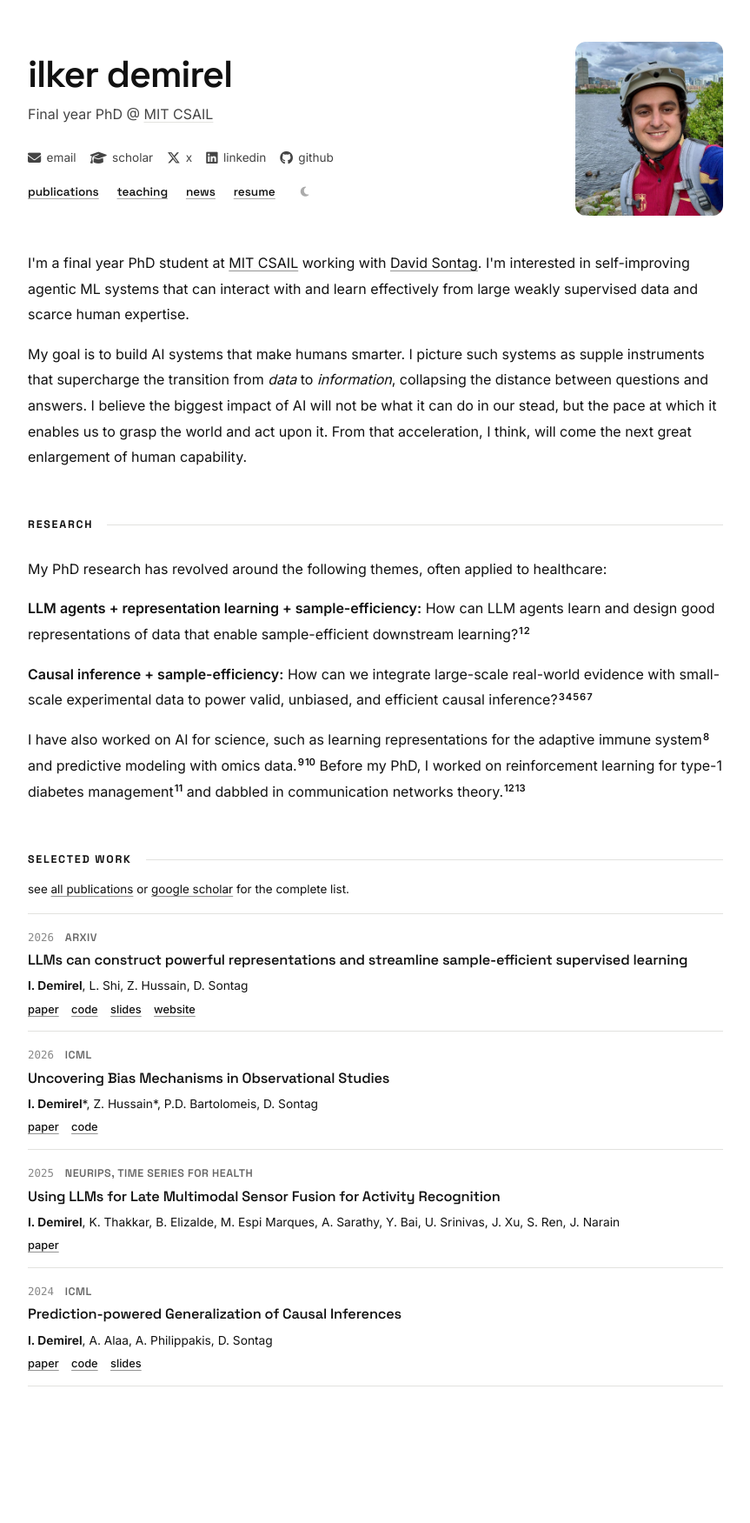
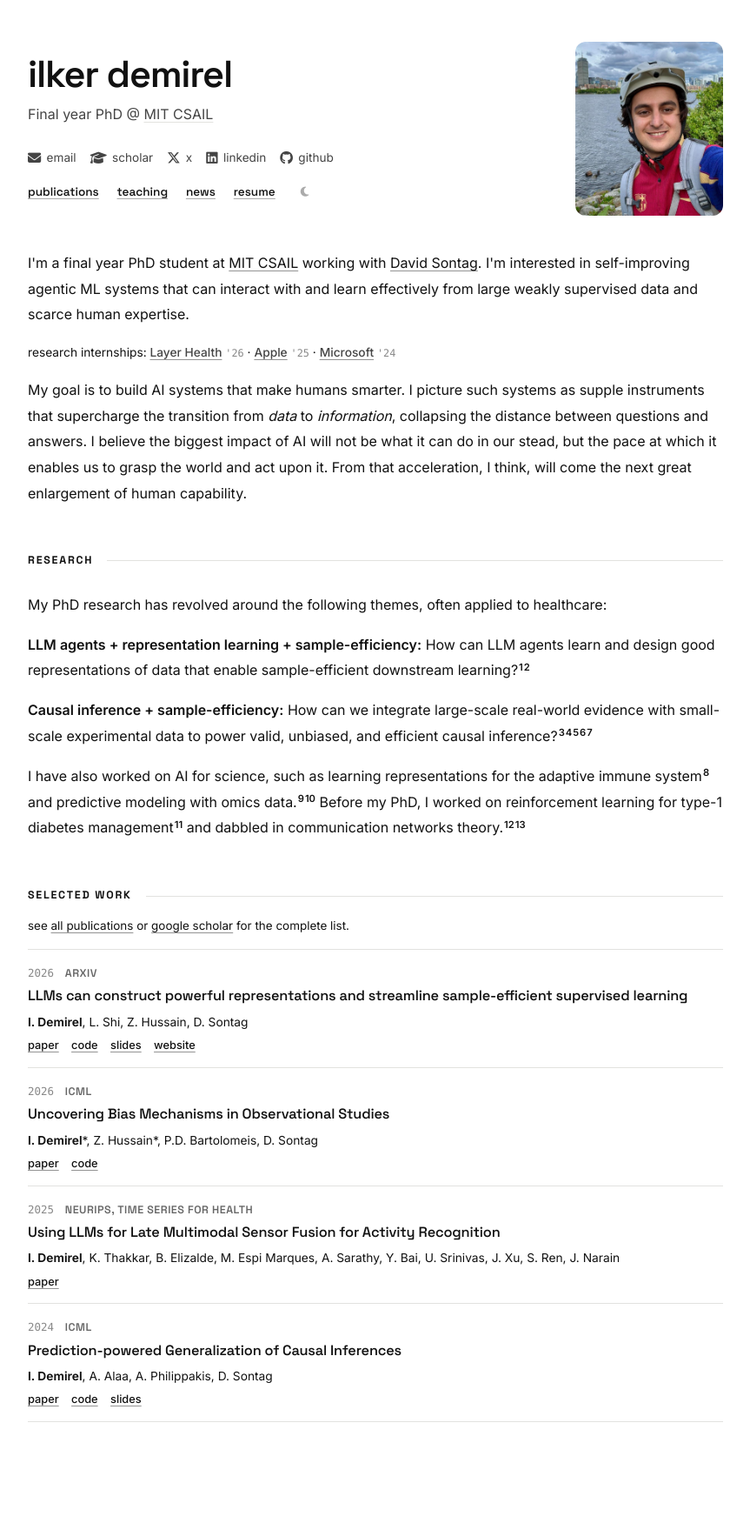
Before and after one commit to demireal/demireal.github.io, a Jekyll site: the page built from index.html, in a window 1280 px wide. Shown: the whole page at 87% size, without its empty margins (208-1071 px from the left). Built offline with Jekyll 4.4.1, drawn with Linux system fonts in a browser that asks for light colours; before the commit the page ends 1710 px from its top, so only the background shows below that.

Commit message:
update Sontag link, add compact internships line
Co-authored-by: Cursor <cursoragent@cursor.com>

```diff
--- a/assets/css/main.scss
+++ b/assets/css/main.scss
@@ -429,6 +429,20 @@ a:hover {
   .pub-item__thumb { display: block; }
 }
 
+.past-roles {
+  font-size: 0.86rem;
+  color: var(--text-muted);
+}
+.past-roles a {
+  color: var(--text-secondary);
+  font-weight: 500;
+}
+.past-roles__year {
+  font-family: var(--font-mono);
+  font-size: 0.74rem;
+  color: var(--text-muted);
+}
+
 .scholar-note {
   font-size: 0.84rem;
   color: var(--text-muted);
--- a/index.html
+++ b/index.html
@@ -33,7 +33,13 @@ title: ""
 <!-- ── About ───────────────────────────────────────────── -->
 <section class="section">
   <p>
-    I'm a final year PhD student at <a href="https://www.csail.mit.edu">MIT CSAIL</a> working with <a href="http://clinicalml.org">David Sontag</a>. I'm interested in self-improving agentic ML systems that can interact with and learn effectively from large weakly supervised data and scarce human expertise.
+    I'm a final year PhD student at <a href="https://www.csail.mit.edu">MIT CSAIL</a> working with <a href="https://people.csail.mit.edu/dsontag/">David Sontag</a>. I'm interested in self-improving agentic ML systems that can interact with and learn effectively from large weakly supervised data and scarce human expertise.
+  </p>
+  <p class="past-roles">
+    research internships:
+    <a href="https://www.layerhealth.com" target="_blank" rel="noopener">Layer Health</a> <span class="past-roles__year">'26</span> &middot;
+    <a href="https://machinelearning.apple.com" target="_blank" rel="noopener">Apple</a> <span class="past-roles__year">'25</span> &middot;
+    <a href="https://www.microsoft.com/en-us/research/" target="_blank" rel="noopener">Microsoft</a> <span class="past-roles__year">'24</span>
   </p>
   <p>
     My goal is to build AI systems that make humans smarter. I picture such systems as supple instruments that supercharge the transition from <em>data</em> to <em>information</em>, collapsing the distance between questions and answers. I believe the biggest impact of AI will not be what it can do in our stead, but the pace at which it enables us to grasp the world and act upon it. From that acceleration, I think, will come the next great enlargement of human capability.
```
